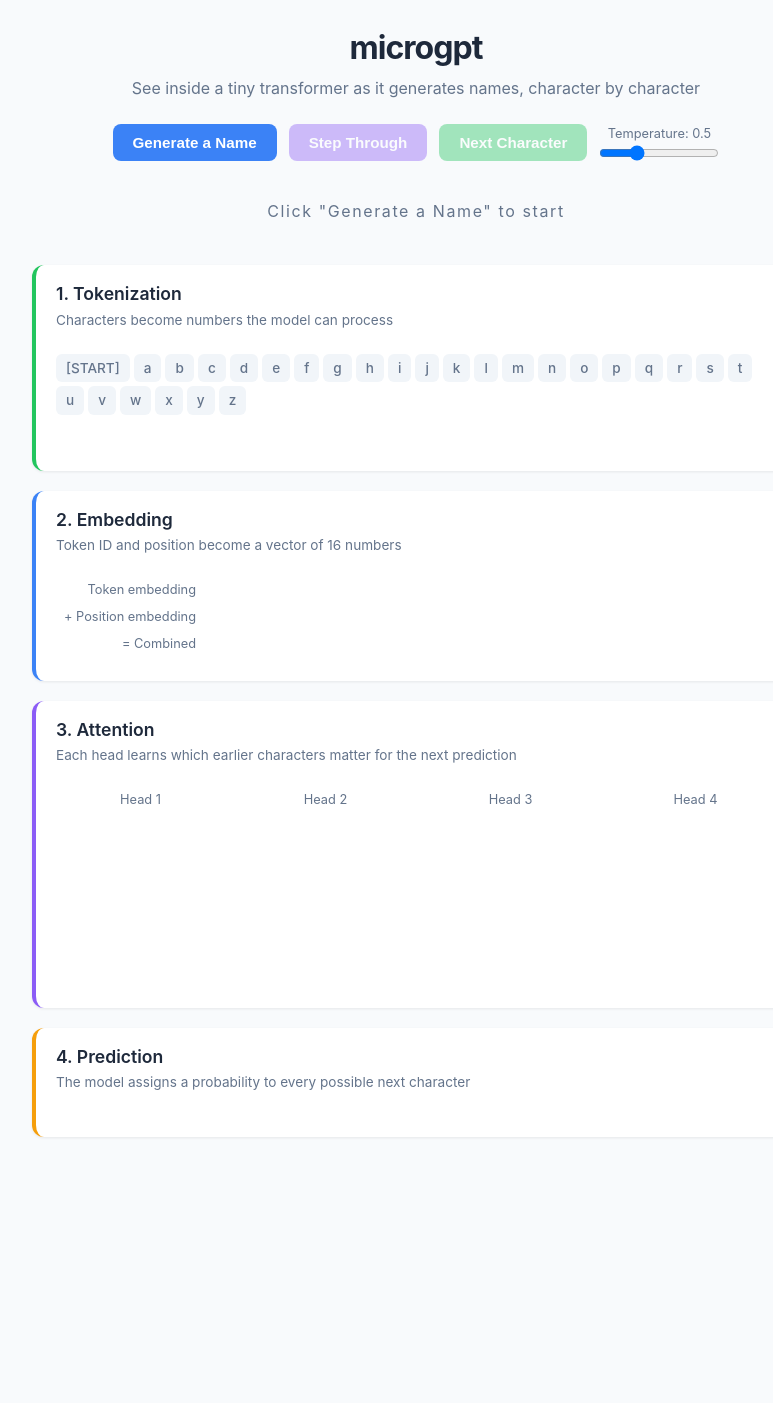
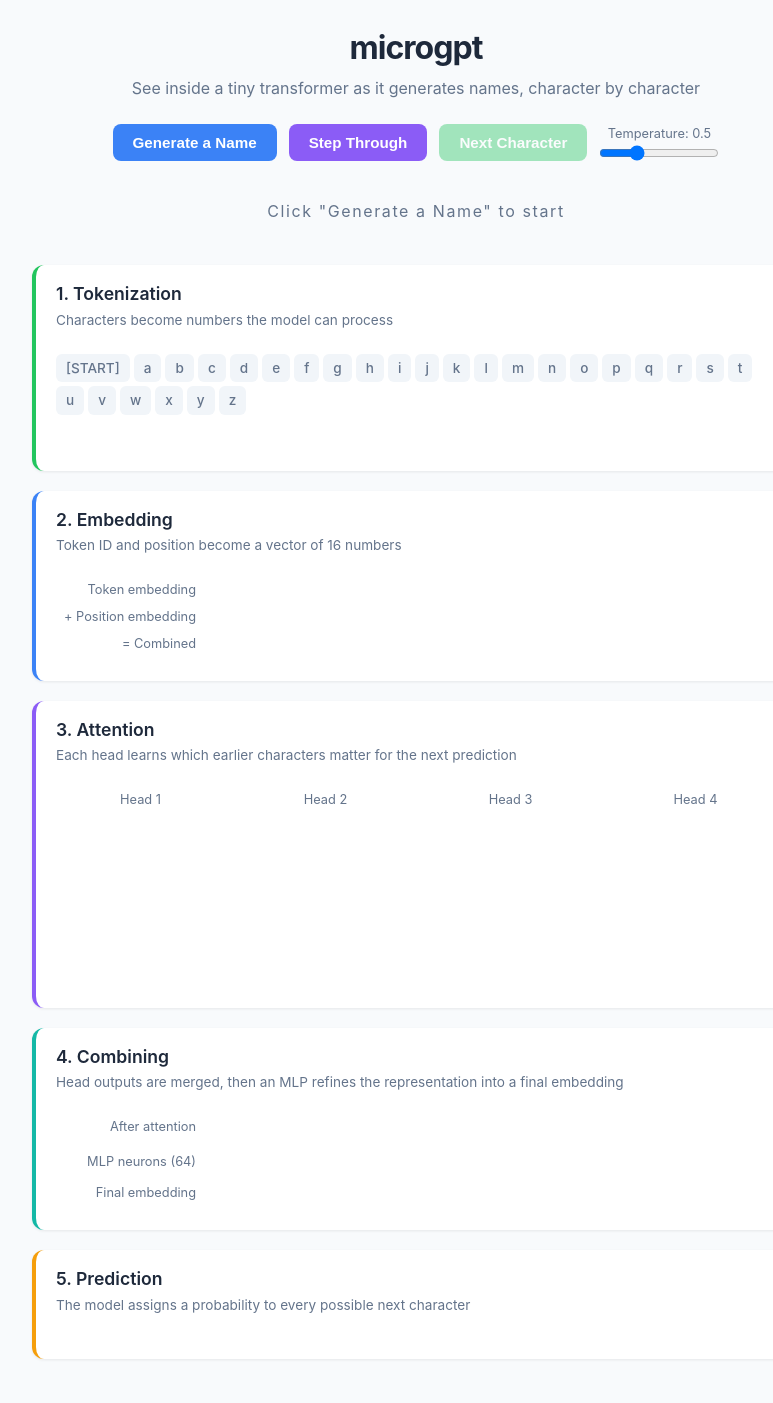
Before and after one commit to DrEntropy/microgpt, a Flask app: page / in a window 1280 px wide. Shown: the whole page, without its empty margins (224-997 px from the left). Before the commit the page ends 1137 px from the top, so only its background shows below. Run offline with Flask 3, Linux system fonts and the light colour scheme.

Commit message:
add intermediate

```diff
--- a/inference.py
+++ b/inference.py
@@ -82,6 +82,7 @@ def generate_step(token_id, pos_id, keys, values, weights, meta):
 
         x = linear(x_attn, weights[f"layer{li}.attn_wo"])
         x = [a + b for a, b in zip(x, x_residual)]
+        intermediates[f"layer{li}_post_attn"] = list(x)
 
         x_residual = x
         x = rmsnorm(x)
@@ -90,6 +91,7 @@ def generate_step(token_id, pos_id, keys, values, weights, meta):
         intermediates[f"layer{li}_mlp_relu"] = mlp_relu
         x = linear(mlp_relu, weights[f"layer{li}.mlp_fc2"])
         x = [a + b for a, b in zip(x, x_residual)]
+        intermediates[f"layer{li}_final_emb"] = list(x)
 
     logits = linear(x, weights["lm_head"])
     intermediates["logits"] = logits
--- a/static/app.js
+++ b/static/app.js
@@ -93,6 +93,39 @@ function renderEmbedding(containerId, values) {
         cell.appendChild(tip);
         container.appendChild(cell);
     });
+}
+
+// --- Combining card ---
+
+function renderMlpGrid(values) {
+    const container = $("#combine-mlp");
+    container.innerHTML = "";
+    const maxVal = Math.max(...values, 0.001);
+    values.forEach((v) => {
+        const cell = document.createElement("div");
+        cell.className = "mlp-cell";
+        // Green intensity: 0 = gray (dead neuron), max = bright teal
+        const t = maxVal > 0 ? v / maxVal : 0;
+        if (v === 0) {
+            cell.style.backgroundColor = "#e2e8f0";
+        } else {
+            const r = Math.round(20 + (1 - t) * 200);
+            const g = Math.round(184 - (1 - t) * 80);
+            const b = Math.round(166 - (1 - t) * 60);
+            cell.style.backgroundColor = `rgb(${r},${g},${b})`;
+        }
+        const tip = document.createElement("span");
+        tip.className = "tooltip";
+        tip.textContent = v === 0 ? "0 (dead)" : v.toFixed(4);
+        cell.appendChild(tip);
+        container.appendChild(cell);
+    });
+}
+
+function renderCombining(inter) {
+    renderEmbedding("#combine-post-attn", inter.layer0_post_attn);
+    renderMlpGrid(inter.layer0_mlp_relu);
+    renderEmbedding("#combine-final", inter.layer0_final_emb);
 }
 
 // --- Attention heatmaps ---
@@ -218,6 +251,9 @@ function showStep(idx) {
     // Attention (show cumulative up to this step)
     renderAttention(allSteps, idx);
 
+    // Combining
+    renderCombining(inter);
+
     // Prediction
     const temp = getTemp();
     const probs = softmax(inter.logits, temp);
--- a/static/style.css
+++ b/static/style.css
@@ -4,6 +4,7 @@
     --green: #22c55e;
     --blue: #3b82f6;
     --purple: #8b5cf6;
+    --teal: #14b8a6;
     --orange: #f59e0b;
     --gold: #eab308;
     --bg: #f8fafc;
@@ -116,6 +117,7 @@ button:disabled { opacity: 0.4; cursor: default; }
 .card-header.green { border-left: 4px solid var(--green); }
 .card-header.blue { border-left: 4px solid var(--blue); }
 .card-header.purple { border-left: 4px solid var(--purple); }
+.card-header.teal { border-left: 4px solid var(--teal); }
 .card-header.orange { border-left: 4px solid var(--orange); }
 
 .card-body {
@@ -126,10 +128,12 @@ button:disabled { opacity: 0.4; cursor: default; }
 .card:has(.card-header.green) { border-left-color: var(--green); }
 .card:has(.card-header.blue) { border-left-color: var(--blue); }
 .card:has(.card-header.purple) { border-left-color: var(--purple); }
+.card:has(.card-header.teal) { border-left-color: var(--teal); }
 .card:has(.card-header.orange) { border-left-color: var(--orange); }
 .card-header.green,
 .card-header.blue,
 .card-header.purple,
+.card-header.teal,
 .card-header.orange { border-left: none; }
 
 /* Tokenization */
@@ -204,6 +208,45 @@ button:disabled { opacity: 0.4; cursor: default; }
 }
 .embed-cell:hover .tooltip { display: block; }
 
+/* Combining / MLP */
+.combine-mlp-section {
+    display: flex;
+    align-items: flex-start;
+    gap: 12px;
+    margin: 12px 0;
+}
+.combine-mlp-section .mlp-label {
+    padding-top: 4px;
+}
+.mlp-grid {
+    display: grid;
+    grid-template-columns: repeat(16, 1fr);
+    gap: 2px;
+    flex-grow: 1;
+}
+.mlp-cell {
+    aspect-ratio: 1;
+    border-radius: 2px;
+    position: relative;
+    cursor: default;
+}
+.mlp-cell .tooltip {
+    display: none;
+    position: absolute;
+    bottom: calc(100% + 4px);
+    left: 50%;
+    transform: translateX(-50%);
+    background: var(--text);
+    color: #fff;
+    padding: 2px 6px;
+    border-radius: 4px;
+    font-size: 0.7rem;
+    white-space: nowrap;
+    z-index: 10;
+    pointer-events: none;
+}
+.mlp-cell:hover .tooltip { display: block; }
+
 /* Attention */
 .attn-heads {
     display: grid;
--- a/templates/index.html
+++ b/templates/index.html
@@ -14,7 +14,7 @@
 
     <div class="controls">
         <button id="btn-generate">Generate a Name</button>
-        <button id="btn-step" disabled>Step Through</button>
+        <button id="btn-step">Step Through</button>
         <button id="btn-next" disabled>Next Character</button>
         <div class="slider-group">
             <label for="temperature">Temperature: <span id="temp-val">0.5</span></label>
@@ -72,10 +72,32 @@
             </div>
         </div>
 
-        <!-- Card 4: Prediction -->
+        <!-- Card 4: Combining -->
+        <div class="card" id="card-combine">
+            <div class="card-header teal">
+                <h2>4. Combining</h2>
+                <p>Head outputs are merged, then an MLP refines the representation into a final embedding</p>
+            </div>
+            <div class="card-body">
+                <div class="embed-row">
+                    <span class="embed-label">After attention</span>
+                    <div id="combine-post-attn" class="embed-cells"></div>
+                </div>
+                <div class="combine-mlp-section">
+                    <span class="embed-label mlp-label">MLP neurons (64)</span>
+                    <div id="combine-mlp" class="mlp-grid"></div>
+                </div>
+                <div class="embed-row">
+                    <span class="embed-label">Final embedding</span>
+                    <div id="combine-final" class="embed-cells"></div>
+                </div>
+            </div>
+        </div>
+
+        <!-- Card 5: Prediction -->
         <div class="card" id="card-pred">
             <div class="card-header orange">
-                <h2>4. Prediction</h2>
+                <h2>5. Prediction</h2>
                 <p>The model assigns a probability to every possible next character</p>
             </div>
             <div class="card-body">
```
